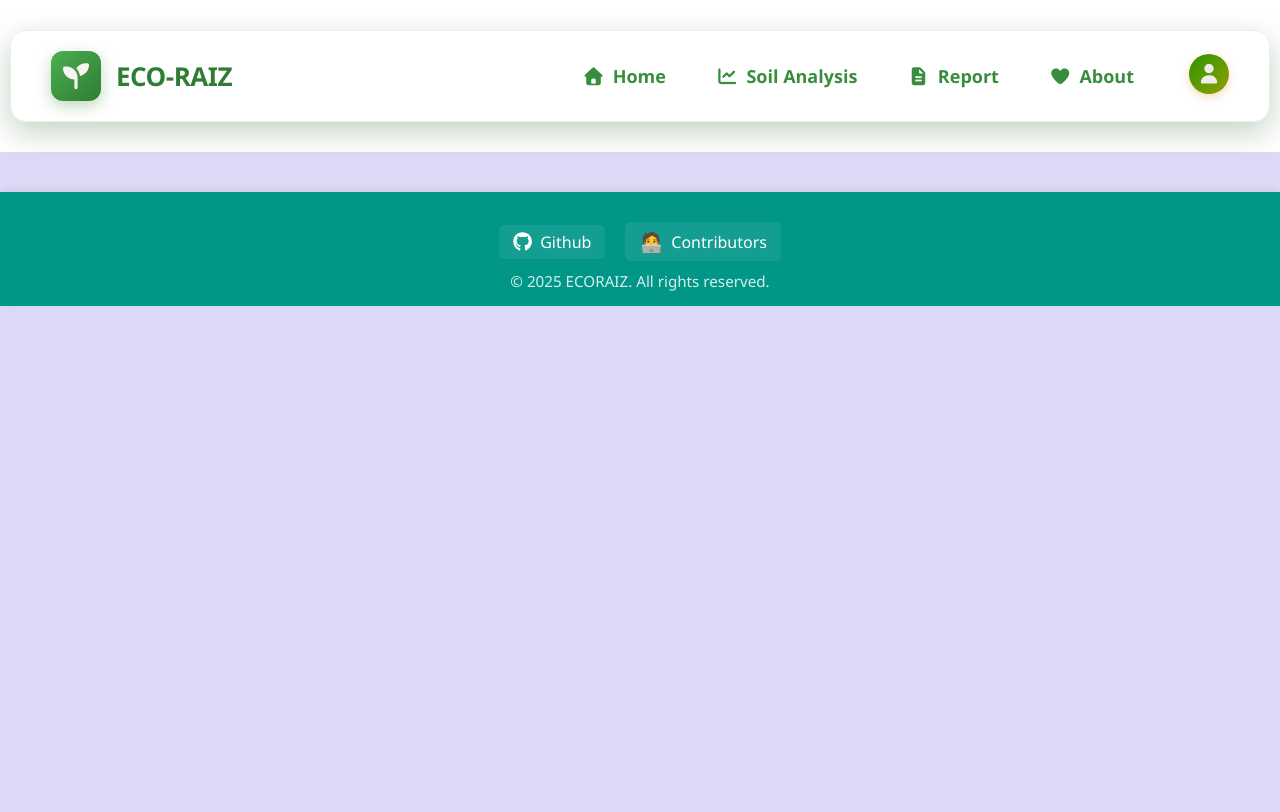
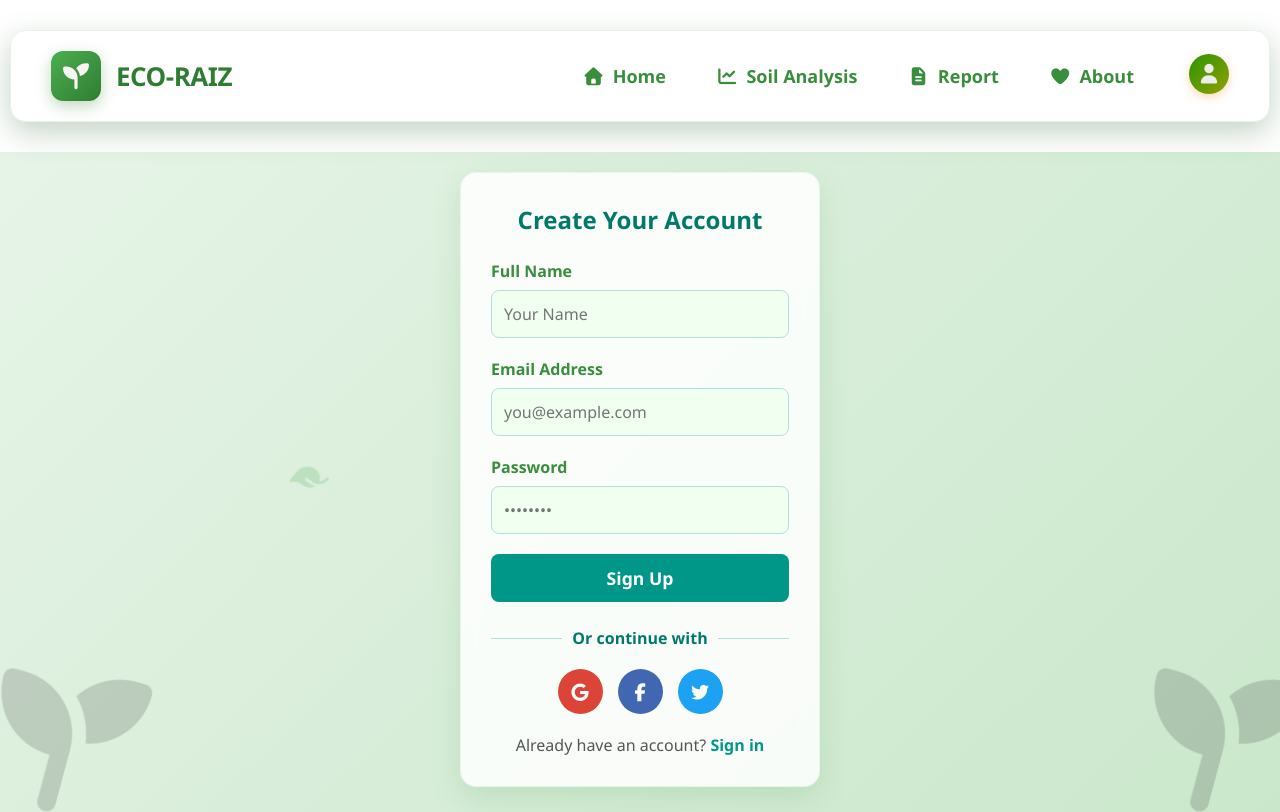
Before and after one commit to rjfeeney/ECORAIZ-The_Smart_Planting, a React (Create React App) app in the folder Frontend/: page /signup in a window 1280 px wide. Shown: the top 812 px of the page. Built offline with nearby package versions, Linux system fonts and the light colour scheme.

Commit message:
signup page

```diff
--- a/Frontend/src/App.js
+++ b/Frontend/src/App.js
@@ -1,5 +1,5 @@
 import React from 'react';
-import { Routes, Route } from 'react-router-dom'; // ❌ don't import BrowserRouter here
+import { Routes, Route } from 'react-router-dom';
 import Header from './components/Header';
 import Home from './components/Home';
 import Footer from './components/Footer';
@@ -7,6 +7,8 @@ import Profile from './components/ProfilePage';
 import About from './components/About';
 import SoilAnalysis from './components/SoilAnalysis';
 import Report from './components/Report';
+import Signup from './components/Signup';
+import { FaAmericanSignLanguageInterpreting } from 'react-icons/fa';
 
 function App() {
   return (
@@ -18,6 +20,7 @@ function App() {
         <Route path="/about" element={<About />} />
          <Route path="/soil-analysis" element={<SoilAnalysis/>} />
          <Route path="/report" element={<Report/>} />
+         <Route path="/signup" element={<Signup />} />"
       </Routes>
       <Footer />
     </div>
--- /dev/null
+++ b/Frontend/src/components/Signup.js
@@ -0,0 +1,130 @@
+import React, { useEffect, useRef } from 'react';
+import './Styles/Signup.css';
+
+const Signup = () => {
+  const natureBackgroundRef = useRef(null);
+
+  useEffect(() => {
+    const createLeaf = () => {
+      if (!natureBackgroundRef.current) return;
+
+      const leaf = document.createElement('i');
+      leaf.className = 'fas fa-leaf leaf';
+
+      const leftPos = Math.random() * 100;
+      leaf.style.left = `${leftPos}%`;
+
+      const size = 0.5 + Math.random() * 1.5;
+      leaf.style.fontSize = `${size}em`;
+
+      const duration = 5 + Math.random() * 10;
+      leaf.style.animationDuration = `${duration}s`;
+
+      const delay = Math.random() * 5;
+      leaf.style.animationDelay = `${delay}s`;
+
+      natureBackgroundRef.current.appendChild(leaf);
+
+      setTimeout(() => {
+        if (leaf.parentNode === natureBackgroundRef.current) {
+          natureBackgroundRef.current.removeChild(leaf);
+        }
+      }, duration * 1000);
+    };
+
+    const leafInterval = setInterval(createLeaf, 500);
+    return () => clearInterval(leafInterval);
+  }, []);
+
+  const handleSubmit = (e) => {
+    e.preventDefault();
+    const name = e.target.name.value;
+    const email = e.target.email.value;
+    const password = e.target.password.value;
+    alert('Sign up successful! Redirecting to dashboard...');
+    console.log('Sign up attempt:', { name, email, password });
+  };
+
+  const handleSigninToggle = (e) => {
+    e.preventDefault();
+    alert('Redirecting to sign in page...');
+  };
+
+  return (
+    <div className="signup-page">
+      <div className="nature-background" ref={natureBackgroundRef}>
+        <div className="corner-plant plant-left">
+          <i className="fas fa-seedling"></i>
+        </div>
+        <div className="corner-plant plant-right">
+          <i className="fas fa-seedling"></i>
+        </div>
+      </div>
+
+      <div className="centering-wrapper">
+        <div className="auth-container">
+          <div className="auth-card">
+            <div className="leaf-pattern"></div>
+            <h2>Create Your Account</h2>
+            <form onSubmit={handleSubmit}>
+              <div className="form-group">
+                <label htmlFor="name">Full Name</label>
+                <input
+                  type="text"
+                  id="name"
+                  name="name"
+                  required
+                  placeholder="Your Name"
+                />
+              </div>
+              <div className="form-group">
+                <label htmlFor="email">Email Address</label>
+                <input
+                  type="email"
+                  id="email"
+                  name="email"
+                  required
+                  placeholder="you@example.com"
+                />
+              </div>
+              <div className="form-group">
+                <label htmlFor="password">Password</label>
+                <input
+                  type="password"
+                  id="password"
+                  name="password"
+                  required
+                  placeholder="••••••••"
+                />
+              </div>
+              <button type="submit" className="auth-btn">Sign Up</button>
+            </form>
+
+            <div className="social-login">
+              <div className="social-divider">
+                <span>Or continue with</span>
+              </div>
+              <div className="social-buttons">
+                <div className="social-btn google">
+                  <i className="fab fa-google"></i>
+                </div>
+                <div className="social-btn facebook">
+                  <i className="fab fa-facebook-f"></i>
+                </div>
+                <div className="social-btn twitter">
+                  <i className="fab fa-twitter"></i>
+                </div>
+              </div>
+            </div>
+
+            <div className="auth-toggle">
+              Already have an account? <a href="#" onClick={handleSigninToggle}>Sign in</a>
+            </div>
+          </div>
+        </div>
+      </div>
+    </div>
+  );
+};
+
+export default Signup;
--- /dev/null
+++ b/Frontend/src/components/Styles/Signup.css
@@ -0,0 +1,314 @@
+* {
+  margin: 0;
+  padding: 0;
+  box-sizing: border-box;
+  font-family: 'Segoe UI', Tahoma, Geneva, Verdana, sans-serif;
+}
+
+body {
+  background: linear-gradient(135deg, #e8f5e9, #c8e6c9);
+  min-height: 100vh;
+  overflow: hidden;
+}
+
+.signin-page {
+  position: relative;
+  min-height: 100vh;
+}
+
+.centering-wrapper {
+  position: center;
+  top: 0;
+  left: 0;
+  right: 0;
+  bottom: 0;
+  display: flex;
+  justify-content: center;
+  align-items: center;
+}
+
+.nature-background {
+  position: fixed;
+  top: 0;
+  left: 0;
+  width: 100%;
+  height: 100%;
+  z-index: -1;
+  pointer-events: none;
+}
+
+.leaf {
+  position: absolute;
+  top: -50px;
+  font-size: 24px;
+  color: rgba(76, 175, 80, 0.7);
+  animation: falling linear forwards;
+  opacity: 0.8;
+}
+
+@keyframes falling {
+  to {
+    transform: translateY(105vh) rotate(360deg);
+    opacity: 0;
+  }
+}
+
+.corner-plant {
+  position: fixed;
+  z-index: -1;
+  opacity: 0.15;
+  font-size: 150px;
+  animation: growPlant 10s ease-in-out infinite alternate;
+}
+
+.plant-left {
+  bottom: -40px;
+  left: -30px;
+  transform: rotate(15deg);
+}
+
+.plant-right {
+  bottom: -40px;
+  right: -30px;
+  transform: rotate(-15deg);
+}
+
+@keyframes growPlant {
+  0% { transform: scale(0.9) rotate(15deg); }
+  100% { transform: scale(1.05) rotate(15deg); }
+}
+
+.leaf-pattern {
+  position: absolute;
+  top: 0;
+  left: 0;
+  width: 100%;
+  height: 100%;
+  opacity: 0.05;
+
+  background-size: 80px;
+  pointer-events: none;
+  border-radius: 16px;
+}
+
+.auth-btn:hover {
+  animation: pulseGreen 1s infinite;
+}
+
+@keyframes pulseGreen {
+  0% { box-shadow: 0 0 0 0 rgba(0, 150, 136, 0.4); }
+  70% { box-shadow: 0 0 0 10px rgba(0, 150, 136, 0); }
+  100% { box-shadow: 0 0 0 0 rgba(0, 150, 136, 0); }
+}
+
+.form-group input:focus {
+  animation: inputGlow 1.5s infinite alternate;
+}
+
+@keyframes inputGlow {
+  from { box-shadow: 0 0 0 2px rgba(0, 121, 107, 0.2); }
+  to { box-shadow: 0 0 0 4px rgba(0, 121, 107, 0.4); }
+}
+
+.social-btn:hover {
+  animation: bounce 0.5s;
+}
+
+@keyframes bounce {
+  0%, 100% { transform: translateY(0); }
+  50% { transform: translateY(-10px); }
+}
+
+.auth-container {
+  width: 100%;
+  max-width: 400px;
+  padding: 20px;
+}
+
+.auth-card {
+  background: rgba(255, 255, 255, 0.85);
+  backdrop-filter: blur(10px);
+  -webkit-backdrop-filter: blur(10px);
+  border-radius: 16px;
+  padding: 30px;
+  box-shadow: 0 10px 30px rgba(56, 142, 60, 0.15);
+  border: 1px solid rgba(76, 175, 80, 0.1);
+  animation: fadeIn 0.5s ease-out;
+  position: relative;
+  overflow: hidden;
+}
+
+.auth-card h2 {
+  color: #00796b;
+  text-align: center;
+  margin-bottom: 24px;
+}
+
+.form-group {
+  margin-bottom: 20px;
+}
+
+.form-group label {
+  display: block;
+  margin-bottom: 8px;
+  color: #388E3C;
+  font-weight: 600;
+}
+
+.form-group input {
+  width: 100%;
+  padding: 12px;
+  border: 1px solid #b2dfdb;
+  border-radius: 8px;
+  font-size: 16px;
+  background: #f0fff0;
+  transition: border-color 0.3s;
+}
+
+.form-group input:focus {
+  border-color: #00796b;
+  outline: none;
+}
+
+.auth-btn {
+  width: 100%;
+  padding: 12px;
+  background: #009688;
+  color: #fff;
+  border: none;
+  border-radius: 8px;
+  font-size: 1.1rem;
+  font-weight: 600;
+  cursor: pointer;
+  transition: background 0.2s;
+}
+
+.auth-btn:hover {
+  background: #00796b;
+}
+
+.auth-toggle {
+  text-align: center;
+  margin-top: 20px;
+  color: #555;
+}
+
+.auth-toggle a {
+  color: #009688;
+  text-decoration: none;
+  font-weight: 600;
+}
+
+.auth-toggle a:hover {
+  text-decoration: underline;
+}
+
+.social-login {
+  margin-top: 25px;
+  text-align: center;
+}
+
+.social-divider {
+  display: flex;
+  align-items: center;
+  margin: 20px 0;
+}
+
+.social-divider::before,
+.social-divider::after {
+  content: '';
+  flex: 1;
+  border-bottom: 1px solid #b2dfdb;
+}
+
+.social-divider span {
+  padding: 0 10px;
+  color: #00796b;
+  font-weight: 600;
+}
+
+.social-buttons {
+  display: flex;
+  justify-content: center;
+  gap: 15px;
+}
+
+.social-btn {
+  width: 45px;
+  height: 45px;
+  border-radius: 50%;
+  display: flex;
+  align-items: center;
+  justify-content: center;
+  color: white;
+  font-size: 18px;
+  cursor: pointer;
+  transition: transform 0.3s;
+}
+
+.social-btn.google {
+  background: #DB4437;
+}
+
+.social-btn.facebook {
+  background: #4267B2;
+}
+
+.social-btn.twitter {
+  background: #1DA1F2;
+}
+
+@keyframes fadeIn {
+  from {
+    opacity: 0;
+    transform: translateY(20px);
+  }
+  to {
+    opacity: 1;
+    transform: translateY(0);
+  }
+}
+
+.remember-container {
+  display: flex;
+  justify-content: space-between;
+  align-items: center;
+}
+
+.remember-me {
+  display: flex;
+  align-items: center;
+  gap: 8px;
+}
+
+.remember-me input[type="checkbox"] {
+  width: auto;
+  margin: 0;
+  position: relative;
+  top: 2px;
+}
+
+.forgot-password {
+  font-size: 14px;
+  color: #009688;
+}
+
+@media (max-width: 480px) {
+  .auth-card {
+    padding: 20px;
+  }
+
+  .auth-card h2 {
+    font-size: 1.5rem;
+  }
+
+  .remember-container {
+    flex-direction: column;
+    align-items: flex-start;
+    gap: 12px;
+  }
+
+  .forgot-password {
+    align-self: flex-end;
+  }
+}
```
Also changed, not shown: 1 other file (tests, documents, lock files or other folders).
